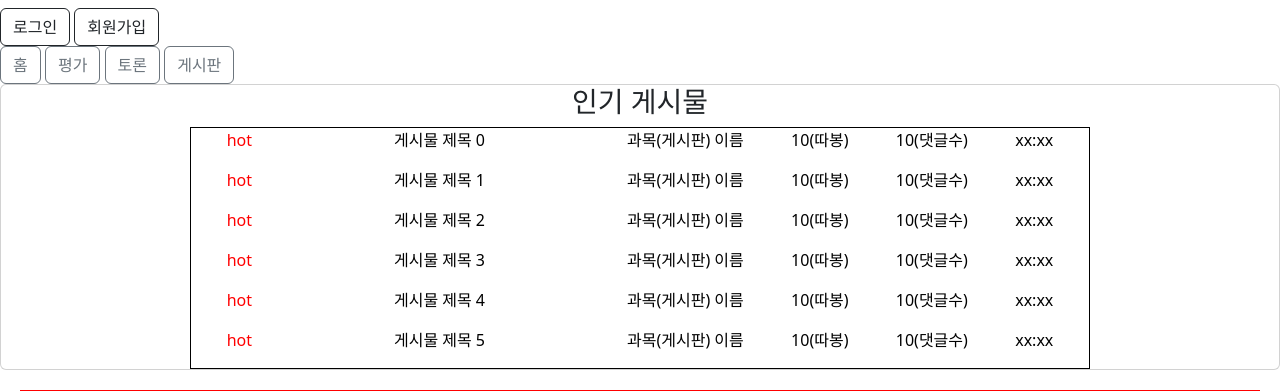
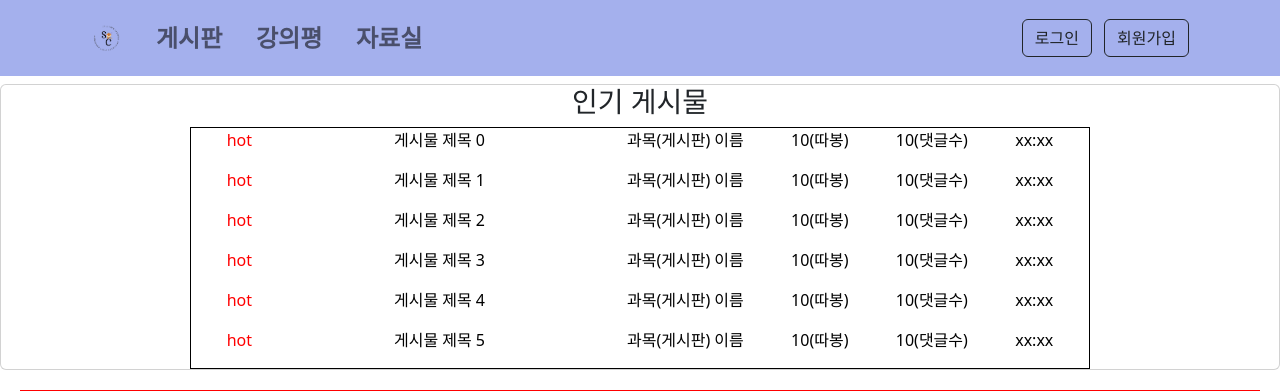
Before and after one commit to king258436/ChungbukStudyCommnity, a Django app: template templates/main/index.html in a window 1280 px wide. Shown: the top 391 px of the page. Run offline with Django 3.2, Linux system fonts and the light colour scheme; the template is opened without the code that fills it, so the values that code supplies are empty.

Commit message:
Fix htmls
Main:index.html
- 상단 네비바 base.html로 통합
Base.html 로그인 전후 다르게 표시

```diff
--- a/accounts/views.py
+++ b/accounts/views.py
@@ -8,7 +8,7 @@ def SignUp(request):
         form = UserForm(request.POST)
         if form.is_valid():
             form.save()
-            return redirect('index')
+            return render(request, 'main/index.html')
     else:
         form = UserForm()
     return render(request, 'accounts/SignUp.html', {'form': form})
--- a/templates/accounts/mypage/Base.html
+++ b/templates/accounts/mypage/Base.html
@@ -49,11 +49,18 @@
             <!-- 우측 홈페이지, 로그아웃 버튼 -->
             <form class="d-flex flex-row justify-content-end">
                 <table>
+                    {% if user.is_authenticated %}
                     <td class="greet_user"><div>{{user.username}}님 환영합니다!</div></td>
                     <td>
-                        <button class="btn btn-outline-dark me-2" type="button" onclick="location.href='{%url 'main:home'%}'">홈페이지</button>
+                        <button class="btn btn-outline-dark me-2" type="button" onclick="location.href='{%url 'accounts:MyPage'%}'">마이페이지</button>
                         <button class="btn btn-outline-dark me-2" type="button" onclick="location.href='{%url 'accounts:Logout'%}'">로그아웃</button>
                     </td>
+                    {% else %}
+                    <td>
+                        <button class="btn btn-outline-dark me-2" type="button" onclick="location.href='{%url 'accounts:Login'%}'">로그인</button>
+                        <button class="btn btn-outline-dark me-2" type="button" onclick="location.href='{%url 'accounts:SignUp'%}'">회원가입</button>
+                    </td>
+                    {% endif %}
                 </table>
 
             </form>
--- a/templates/main/index.html
+++ b/templates/main/index.html
@@ -1,3 +1,5 @@
+{% extends 'accounts/mypage/Base.html' %}
+{% block content %}
 {%load static%}
 <script src="{% static 'js/generate_html.js' %}"></script>
 <link rel="stylesheet" type="text/css" href="{% static 'css/index.css' %}">
@@ -17,30 +19,6 @@
     <script src="https://cdn.jsdelivr.net/npm/bootstrap@5.2.3/dist/js/bootstrap.bundle.min.js"
         integrity="sha384-kenU1KFdBIe4zVF0s0G1M5b4hcpxyD9F7jL+jjXkk+Q2h455rYXK/7HAuoJl+0I4"
         crossorigin="anonymous"></script>
-    <div class="log_signup">
-        {% if user.is_authenticated %}
-        {{ user.username }} |
-        <button type="button" class="btn btn-outline-dark"
-            onclick="location.href ='{% url 'accounts:Logout' %}'">로그아웃</button>
-        <button type="button" class="btn btn-outline-dark"
-            onclick="location.href ='{% url 'accounts:MyPage' %}'">마이페이지</button>
-        {% else %}
-        <button type="button" class="btn btn-outline-dark"
-            onclick="location.href ='{% url 'accounts:Login' %}'">로그인</button>
-        <button type="button" class="btn btn-outline-dark"
-            onclick="location.href ='{% url 'accounts:SignUp' %}'">회원가입</button>
-        {% endif %}
-    </div>
-    <div class="top_bar">
-        <!--좌상단 로고 이미지 넣고 클릭했을때 메인페이지로 이동-->
-        <button type="button" class="btn btn-outline-secondary"
-            onclick="location.href ='{% url 'main:home' %}'">홈</button>
-        <button type="button" class="btn btn-outline-secondary" onclick="location.href ='#'">평가</button>
-        <button type="button" class="btn btn-outline-secondary" onclick="location.href ='#'">토론</button>
-        <button type="button" class="btn btn-outline-secondary"
-            onclick="location.href ='{% url 'board:Vision' %}'">게시판</button>
-        <!--이미지처리 할거임-->
-    </div>
     <div class="room">
         <div class="hot_title"><!--인기 게시물-->
             <div class="card">
@@ -242,3 +220,4 @@
 </body>
 
 </html>
+{% endblock %}
```
Also changed, not shown: db.sqlite3.
